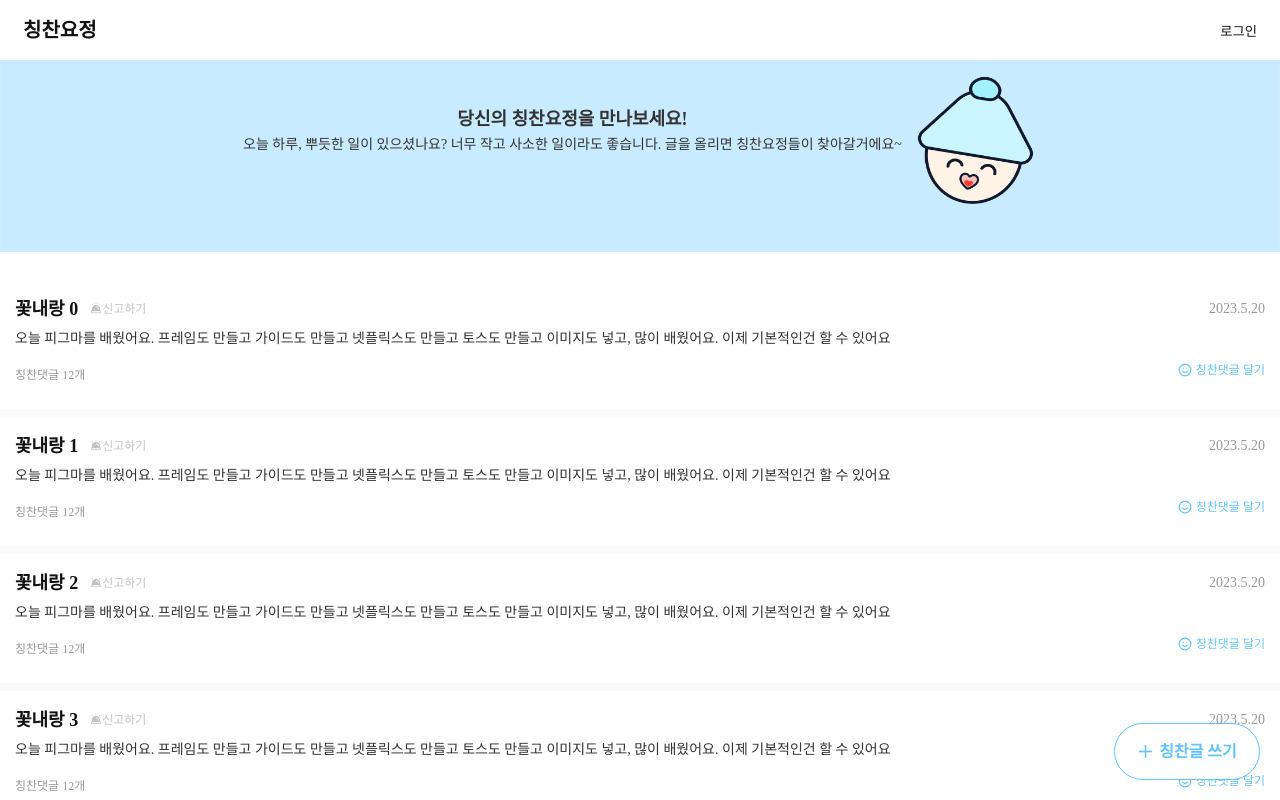
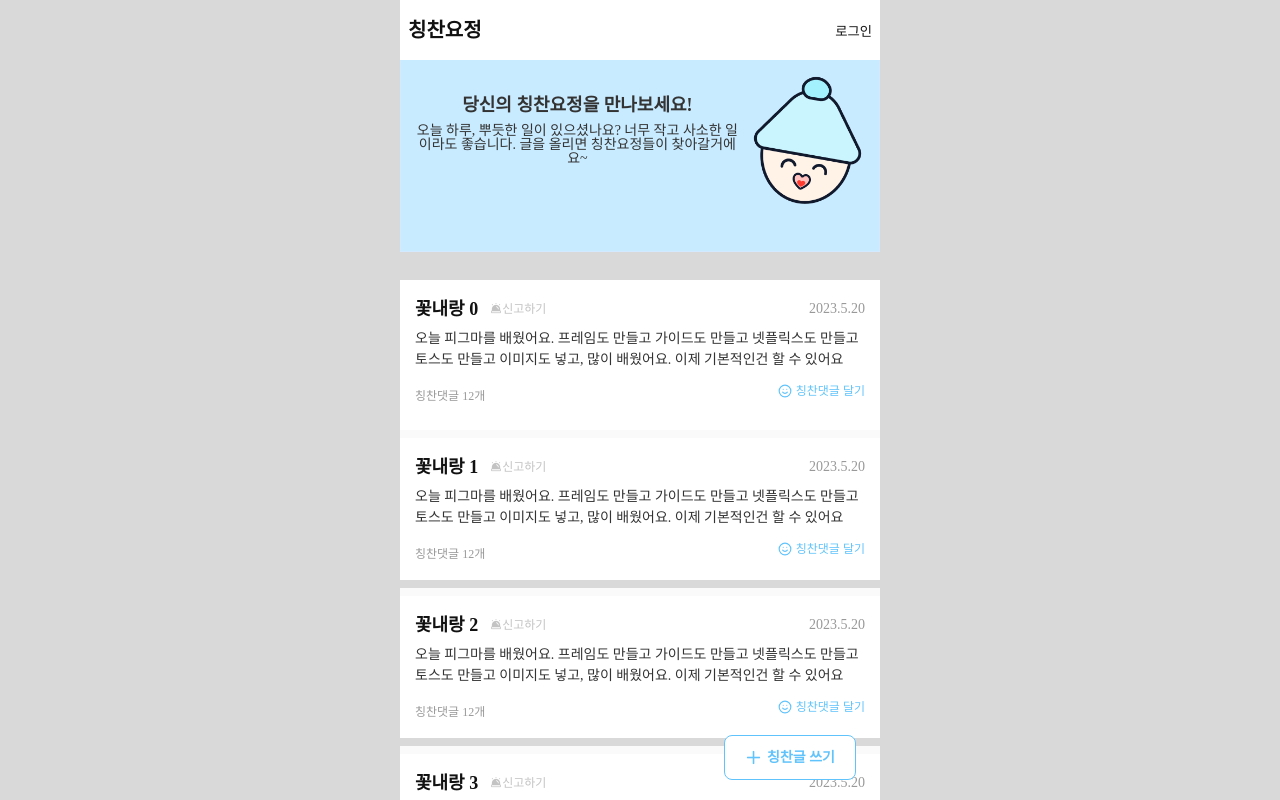
Before and after one commit to chchyj-project/chchyj-front, a React (Vite) app: page /home in a window 1280 px wide. Shown: the top 800 px of the page. Built offline with nearby package versions, Linux system fonts and the light colour scheme.

Commit message:
[feat]: 카카오로그인 연동 작업 중

```diff
--- a/src/App.tsx
+++ b/src/App.tsx
@@ -7,7 +7,9 @@ import LoginCallback from './pages/Login/LoginCallback.tsx';
 import SetNickName from './pages/Login/SetNickName.tsx';
 
 const AppWrap = styled.div`
-  height: 100vh;
+  //height: 100vh;
+  width: 480px;
+  margin: 0 auto;
 `;
 const App = () => {
   return (
--- a/src/api/AuthService.ts
+++ b/src/api/AuthService.ts
@@ -1,13 +1,13 @@
+import { AxiosResponse } from 'axios';
 import { axiosInstance } from './axiosConfig';
 // import axiosPath from "./axiosPath";
 
-export type KakaoLoginReturnType = {
+export type KakaoLoginResponse = {
   isNewUser: boolean;
   userSocialId?: number;
   accessToken?: string;
 };
-
-const ACCESS_TOKEN_NAME = 'i-m-m-w';
+const ACCESS_TOKEN_NAME = 'praise-fairy';
 const USER_NAME = 'user';
 
 class AuthService {
@@ -25,6 +25,7 @@ class AuthService {
   // }
 
   private registerLoginSuccess(accessToken: string) {
+    console.log('accessToken>>', accessToken);
     localStorage.setItem(ACCESS_TOKEN_NAME, accessToken);
     // 유저 이름은 localStorage에 저장하기 보다는, 필요한 화면에서 api 콜하는게 나을 거 같아서 삭제했는데,
     // 여기서 받는게 좋을거같으면 추가할게요~!
@@ -42,36 +43,48 @@ class AuthService {
     // 로그인이 안됐을때, 유저 이름 표시하는 부분이 있으면, 빈 값보다 나을거 같아서..
     return localStorage.getItem(USER_NAME) ?? '로그인 오류';
   }
-
   async kakaoLogin(code: string, redirectUri: string) {
-    const { isNewUser, userSocialId, accessToken } = await this.executeKakao({
+    try {
+      const response = await this.executeKakao({
         code,
         redirectUri,
       });
 
-    /*
-     * 신규 회원인 경우, isNewUser===true, userSocialId 값이 무조건 있어야 해요.
-     * 기존 회원은, isNewUser===false, accessToken 값이 있어야 해요.
-     */
+      const { isNewUser, userSocialId, accessToken } = response;
+
       if (isNewUser && userSocialId) {
-      // TODO: 닉네임을 입력받는 화면으로 이동. userSocialId 전달해서 api 호출.
         window.location.href = `/login/nickname?userSocialId=${userSocialId}`;
       } else if (accessToken) {
         this.registerLoginSuccess(accessToken);
       } else {
-      // Error
-      throw new Error('ERROR: KakaoLogin');
+        throw new Error('ERROR: Invalid KakaoLogin response');
+      }
+
+      return response;
+    } catch (error) {
+      console.error('Kakao login error:', error);
+      throw error;
     }
   }
 
-  private executeKakao({
+  private async executeKakao({
     code,
     redirectUri,
   }: {
     code: string;
     redirectUri: string;
-  }): Promise<KakaoLoginReturnType> {
-    return axiosInstance.post('/auth/kakao', { code, redirectUri });
+  }): Promise<KakaoLoginResponse> {
+    try {
+      const response: AxiosResponse<KakaoLoginResponse> =
+        await axiosInstance.post('/auth/kakao', {
+          code,
+          redirectUri,
+        });
+      return response.data; // response.data로 실제 데이터 반환
+    } catch (error) {
+      console.error('Execute kakao error:', error);
+      throw error;
+    }
   }
 }
 
--- a/src/api/axiosConfig.ts
+++ b/src/api/axiosConfig.ts
@@ -1,30 +1,38 @@
 import axios from 'axios';
-export const HOST_NAME = 'http://localhost:3000';
+export const HOST_NAME = 'https://chchyj-api.wandookongproject.com';
 export const ACCESS_TOKEN_NAME = 'praise_fairy';
 
 const axiosInstance = axios.create({
-  baseURL: `${HOST_NAME}/api`,
-  timeout: 5000,
+  baseURL: `${HOST_NAME}`,
+  timeout: 10000,
   headers: { 'Content-Type': 'application/json' },
 });
 
-axiosInstance.interceptors.request.use((config) => {
-  const token = localStorage.getItem(ACCESS_TOKEN_NAME);
-  if (token && config.headers) {
-    config.headers['Authorization'] = `Bearer ${token}`;
-  }
-  return config;
-});
+axiosInstance.interceptors.request.use(
+  (config) => {
+    const token = localStorage.getItem(ACCESS_TOKEN_NAME);
+    console.log('token', token);
+    if (token && config.headers) {
+      config.headers['Authorization'] = `Bearer ${token}`;
+    }
+    return config;
+  },
+  (error) => {
+    return Promise.reject(error);
+  },
+);
 
 axiosInstance.interceptors.response.use(
   (response) => response.data,
   (error) => {
     if (error.response?.status === 401) {
       console.log('auth error');
-      return (window.location.href = '/Login');
+      localStorage.removeItem('praise-fairy');
+
+      return (window.location.href = '/login');
     }
-    alert(error.response?.data?.message ?? '잠시 후 다시 시도해주세요');
     console.log(error.response?.data);
+    return Promise.reject(error);
   },
 );
 
--- a/src/components/FixedHeader.tsx
+++ b/src/components/FixedHeader.tsx
@@ -1,6 +1,7 @@
 import { useState } from 'react';
 import styled from 'styled-components';
 import { useNavigate } from 'react-router-dom';
+import Common from '../style/Common.ts';
 interface ContainerProps {
   bgColor: string;
 }
@@ -14,28 +15,27 @@ const PageContainer = styled.div`
 `;
 
 const FixedHeaderWrapper = styled.div`
-  display: flex;
-  justify-content: center;
   position: fixed;
   top: 0;
   left: 0;
   right: 0;
   z-index: 100;
-  background-color: #ffffff;
+  background-color: ${Common.colors.gray};
 `;
 
 const HeaderContainer = styled.header<ContainerProps>`
-  width: 100%;
   //max-width: 440px;
   height: 60px;
   color: #111111;
   display: flex;
   align-items: center;
   justify-content: space-between;
+  width: 480px;
+  margin: 0 auto;
   padding: 0 8px;
   box-sizing: border-box;
-  margin-left: 15px;
-  margin-right: 15px;
+  //margin-left: 15px;
+  //margin-right: 15px;
   background-color: ${(props) => props.bgColor || '#ffffff'};
 `;
 
--- a/src/global-style.ts
+++ b/src/global-style.ts
@@ -133,7 +133,7 @@ export const GlobalStyle = createGlobalStyle`
         font-family: "sans-serif";
     }
     body {
-        background-color: ${Common.colors.white};
+        background-color: ${Common.colors.gray};
     }
     ul,
     ol,
--- a/src/pages/Home.tsx
+++ b/src/pages/Home.tsx
@@ -43,29 +43,52 @@ const PlusIcon = styled.img`
   margin-right: 5px;
 `;
 
-const FloatingButton = styled.button`
+const ButtonWrapper = styled.div`
+  // color: ${styleToken.color.secondary};
+  // width: calc(100% - 32px);
+  // max-width: 146px;
+  // font-size: 16px;
+  // line-height: 19px;
+  // font-weight: 700;
+  // padding: 18px 0;
+  // border-radius: 32px;
+  // border: 1px solid ${styleToken.color.secondary};
+  // cursor: pointer;
+  // display: flex;
+  // align-items: center;
+  // justify-content: center;
   position: fixed;
   bottom: 20px;
-  right: 20px; /* 화면의 오른쪽에 고정 */
-  background-color: ${styleToken.color.background};
+  left: 300px;
+  right: 0;
+  z-index: 100;
+  //width: 480px;
+`;
+
+const FloatingButton = styled.button`
+  padding: 12px 20px;
+  background-color: ${Common.colors.white};
   color: ${styleToken.color.secondary};
-  width: calc(100% - 32px);
-  max-width: 146px;
-  font-size: 16px;
+  font-size: 14px;
+  font-weight: 700;
   line-height: 19px;
-  font-weight: 700;
-  padding: 18px 0;
-  border-radius: 32px;
+  margin: 0 auto;
+
   border: 1px solid ${styleToken.color.secondary};
-  cursor: pointer;
   display: flex;
   align-items: center;
   justify-content: center;
-  z-index: 1000; /* 다른 요소 위에 고정되도록 z-index 추가 */
+  border-radius: 8px;
+  cursor: pointer;
+  transition: background-color 0.3s ease;
+
+  &:hover {
+    background-color: #add8e6;
+  }
 `;
 
 const PraiseList = styled.div`
-  width: 100%;
+  width: 480px;
   position: absolute;
   left: 50%;
   top: 50%;
@@ -96,25 +119,15 @@ interface SlideWrapperProps {
 }
 const SlideWrapper = styled.div<SlideWrapperProps>`
   position: fixed;
+  border-radius: 24px;
   bottom: 20px;
   left: 0;
   width: 100%;
-  background-color: white;
   z-index: 2000;
   transition: transform 0.5s ease;
   transform: ${({ isOpen }) => (isOpen ? 'translateY(0)' : 'translateY(100%)')};
   overflow: hidden;
 `;
-const Home = () => {
-  console.log('homePage');
-  const array = ['2', '3', '4', '5', '6'];
-
-  const [isWriteMode, setWriteMode] = useState(false);
-
-  const handleWriteClick = () => {
-    console.log('write click');
-    setWriteMode(!isWriteMode);
-  };
 
 const Title = styled.h1`
   font-size: 18px;
@@ -165,21 +178,31 @@ const Home = () => {
 `;
 
 const Button = styled.button`
-    width: 100%;
-    padding: 12px;
-    background-color: ${Common.colors.skyblue};
-    color: #ffffff;
-    font-size: 14px;
-    font-weight: bold;
-    border: none;
-    border-radius: 8px;
-    cursor: pointer;
-    transition: background-color 0.3s ease;
+  position: fixed;
+  //bottom: 20px;
+  //right: 20px; /* 화면의 오른쪽에 고정 */
+  background-color: ${styleToken.color.background};
 
-    &:hover {
-      background-color: #add8e6;
+  z-index: 1000; /* 다른 요소 위에 고정되도록 z-index 추가 */
+`;
+
+const Home = () => {
+  console.log('homePage');
+  const array = ['2', '3', '4', '5', '6'];
+
+  const [isWriteMode, setWriteMode] = useState(false);
+  const [bgColor, setBgColor] = useState<string>('white');
+
+  const handleWriteClick = () => {
+    console.log('write click');
+    if (!isWriteMode) {
+      setBgColor('#4D4D4D');
+    } else {
+      setBgColor('white');
     }
-  `;
+    setWriteMode(!isWriteMode);
+  };
+
   const sliderSettings = {
     dots: false,
     infinite: false,
@@ -192,7 +215,7 @@ const Home = () => {
 
   return (
     <>
-      <FixedHeader />
+      <FixedHeader bgColor={bgColor} />
       {!isWriteMode && (
         <>
           {' '}
@@ -225,10 +248,12 @@ const Home = () => {
           </PraiseList>
         </>
       )}
+      <ButtonWrapper>
         <FloatingButton onClick={handleWriteClick}>
           <PlusIcon src={PlusImageIcon} alt="plus" />
           칭찬글 쓰기
         </FloatingButton>
+      </ButtonWrapper>
       {isWriteMode && (
         <SlideWrapper isOpen={isWriteMode}>
           <Slider {...sliderSettings}>
--- a/src/pages/Login/LoginCallback.tsx
+++ b/src/pages/Login/LoginCallback.tsx
@@ -1,5 +1,5 @@
 import { useEffect } from 'react';
-import { useSearchParams } from 'react-router-dom';
+import { useNavigate, useSearchParams } from 'react-router-dom';
 import AuthService from '../../api/AuthService';
 import axiosPath from '../../api/axiosPath';
 
@@ -7,7 +7,7 @@ const LoginCallback = () => {
   const href = window.location.href;
   const [searchParams] = useSearchParams(href);
   const code = searchParams.get('code');
-  // const navigate = useNavigate();
+  const navigate = useNavigate();
 
   useEffect(() => {
     console.log(code);
@@ -16,11 +16,10 @@ const LoginCallback = () => {
       AuthService.kakaoLogin(code, axiosPath.REDIRECT_URI)
         .then(() => {
           console.log('성공');
-          window.location.href = axiosPath.KAKAO_URL;
         })
         .catch((error) => {
           console.log(error);
-          // navigate('/login');
+          navigate('/login');
         });
     }
   }, [code]);
```
Lines whose indentation alone changed are shown as unchanged.
